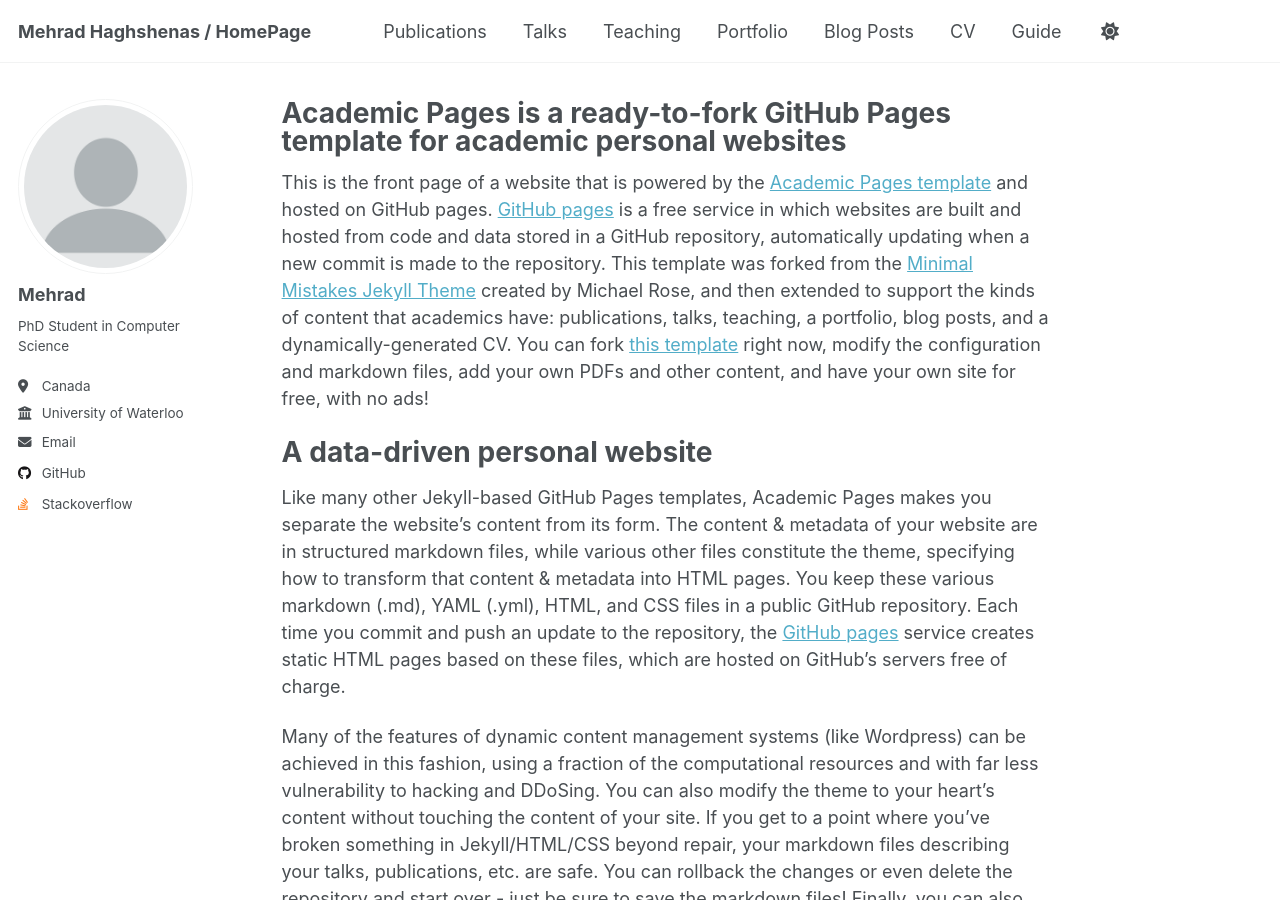
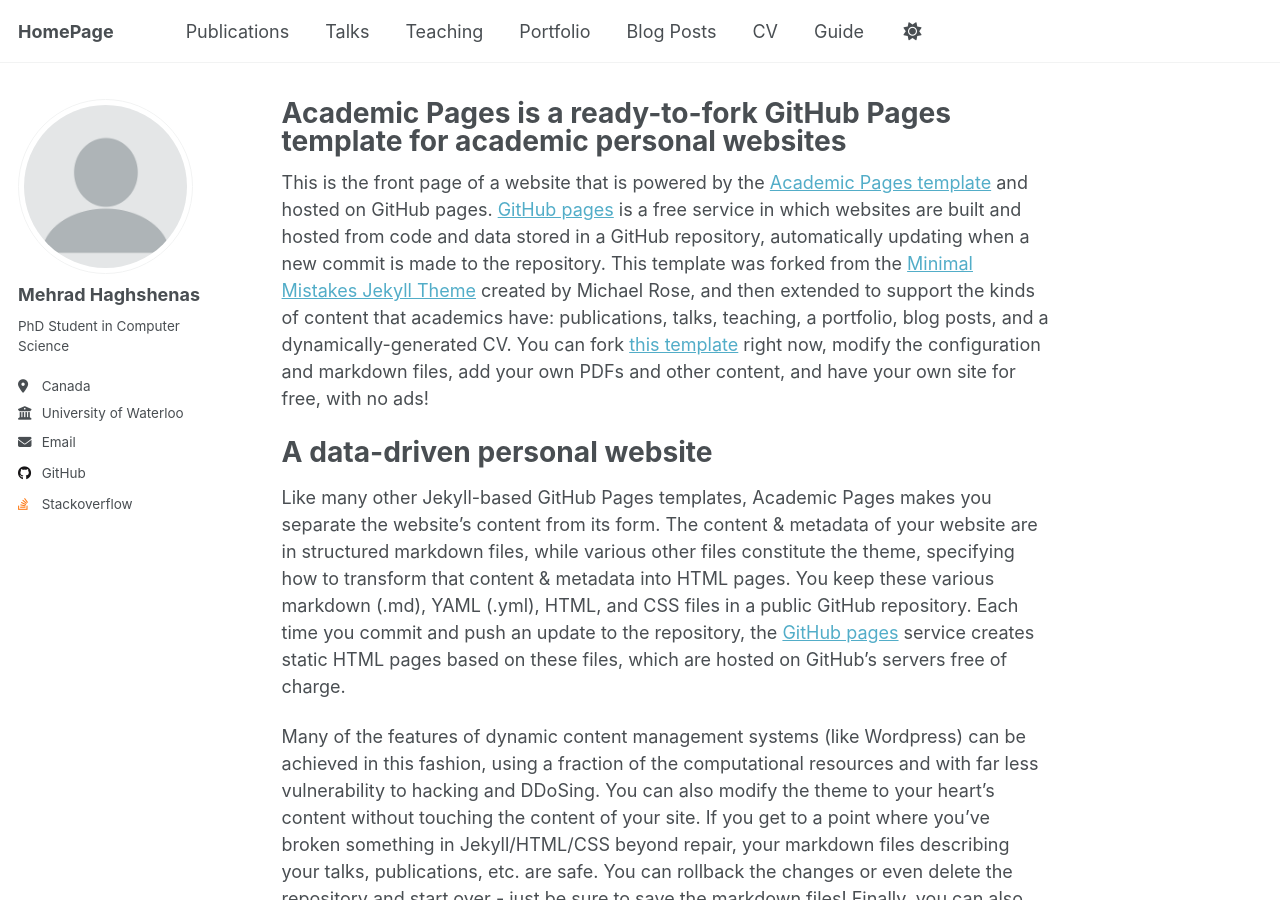
Before and after one commit to mehrad31415/mehrad31415.github.io, a Jekyll site: the page built from _pages/about.md, in a window 1280 px wide and 900 px high. Built offline with Jekyll 4.4.1, drawn with Linux system fonts in a browser that asks for light colours.

Commit message:
Update _config.yml

```diff
--- a/_config.yml
+++ b/_config.yml
@@ -9,7 +9,7 @@
 # Basic Site Settings
 locale                   : "en-UK"
 site_theme               : "default"
-title                    : "Mehrad Haghshenas / HomePage"
+title                    : "HomePage"
 title_separator          : "-"
 name                     : &name "Mehrad Haghshenas"
 description              : &description "This is my personal webpage."
@@ -23,7 +23,7 @@ repository               : "mehrad31415/mehrad31415.github.io"
 author:
   # Biographic information
   avatar           : "profile.png"
-  name             : "Mehrad"
+  name             : "Mehrad Haghshenas"
   pronouns         : # example: "she/her"
   bio              : "PhD Student in Computer Science"
   location         : "Canada"
```
